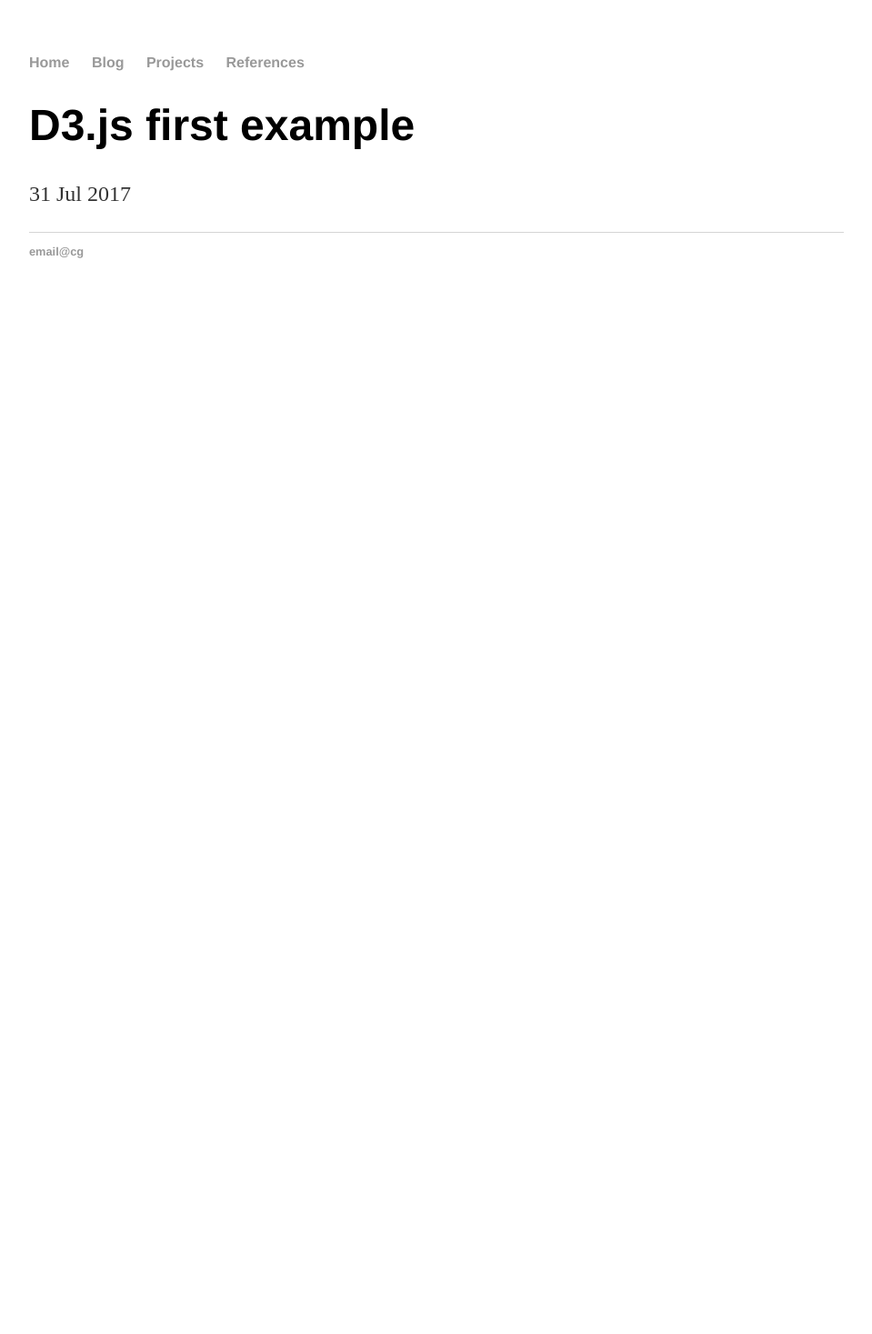
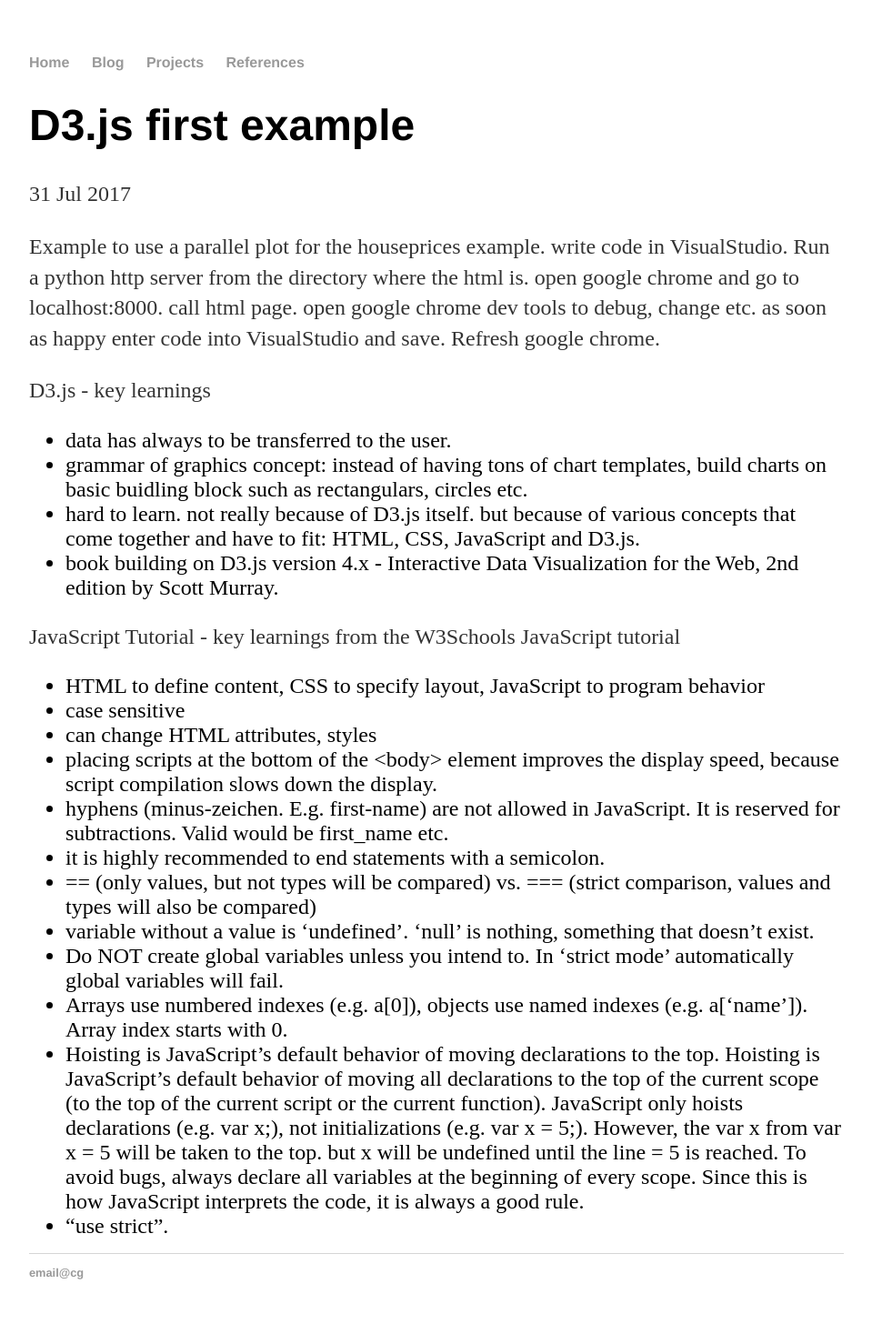
Before and after one commit to cgassman/cgassman.github.io, a Jekyll site: the page built from _posts/2017-07-31-d3-first-example.md, in a window 1280 px wide. Shown: the whole page at 91% size, without its empty margins (160-1119 px from the left). Built offline with Jekyll 4.4.1, drawn with Linux system fonts in a browser that asks for light colours; before the commit the page ends 900 px from its top, so only the background shows below that.

Commit message:
Work on portfolio
Add first d3 example and javascript primer blog

```diff
--- a/_posts/2017-07-31-d3-first-example.md
+++ b/_posts/2017-07-31-d3-first-example.md
@@ -3,3 +3,27 @@
 title: "D3.js first example"
 date: 2017-07-31
 ---
+
+Example to use a parallel plot for the houseprices example.
+write code in VisualStudio. Run a python http server from the directory where the html is. open google chrome and go to localhost:8000. call html page. open google chrome dev tools to debug, change etc. as soon as happy enter code into VisualStudio and save. Refresh google chrome.
+
+D3.js - key learnings
+- data has always to be transferred to the user.
+- grammar of graphics concept: instead of having tons of chart templates, build charts on basic buidling block such as rectangulars, circles etc.
+- hard to learn. not really because of D3.js itself. but because of various concepts that come together and have to fit: HTML, CSS, JavaScript and D3.js.
+- book building on D3.js version 4.x - Interactive Data Visualization for the Web, 2nd edition by Scott Murray.
+
+JavaScript Tutorial - key learnings from the W3Schools JavaScript tutorial
+
+- HTML to define content, CSS to specify layout, JavaScript to program behavior
+- case sensitive
+- can change HTML attributes, styles
+- placing scripts at the bottom of the <body> element improves the display speed, because script compilation slows down the display.
+- hyphens (minus-zeichen. E.g. first-name) are not allowed in JavaScript. It is reserved for subtractions. Valid would be first_name etc.
+- it is highly recommended to end statements with a semicolon.
+- == (only values, but not types will be compared) vs. === (strict comparison, values and types will also be compared)
+- variable without a value is 'undefined'. 'null' is nothing, something that doesn't exist.
+- Do NOT create global variables unless you intend to. In 'strict mode' automatically global variables will fail.
+- Arrays use numbered indexes (e.g. a[0]), objects use named indexes (e.g. a['name']). Array index starts with 0.
+- Hoisting is JavaScript's default behavior of moving declarations to the top. Hoisting is JavaScript's default behavior of moving all declarations to the top of the current scope (to the top of the current script or the current function). JavaScript only hoists declarations (e.g. var x;), not initializations (e.g. var x = 5;). However, the var x from var x = 5 will be taken to the top. but x will be undefined until the line = 5 is reached. To avoid bugs, always declare all variables at the beginning of every scope. Since this is how JavaScript interprets the code, it is always a good rule.
+- "use strict".
```
Also changed, not shown: _posts/2017-08-31-javascript-primer.md (deleted, +0 -5 lines), _posts/2017-08-31-outliers.md (added, +10 -0 lines), projects/project_sites/house_prices_project/housePrices.html (renamed from projects/project_sites/housePrices.html).
